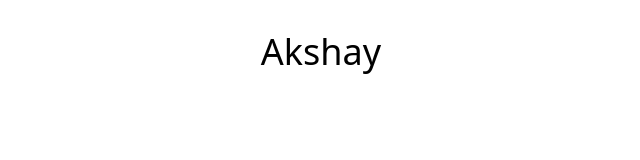
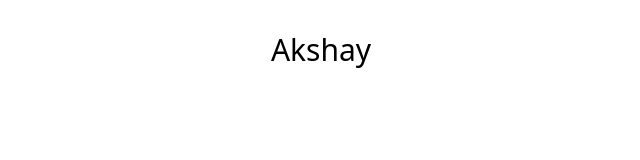
Before and after one commit to Nirupredd/homeexpert, a React (Vite) app in the folder client/: page / in a window 1280 px wide. Shown: the top 160 px of the page, without its empty margins (319-959 px from the left). Built offline with nearby package versions, Linux system fonts and the light colour scheme.

Commit message:
commmited

```diff
--- a/client/src/App.jsx
+++ b/client/src/App.jsx
@@ -7,7 +7,7 @@ function App() {
 
   return (
    <div>
-  <h1 className='text-4xl'>Akshay</h1>
+  <h1 className='text-3xl'>Akshay</h1>
    </div>
   )
 }
```
